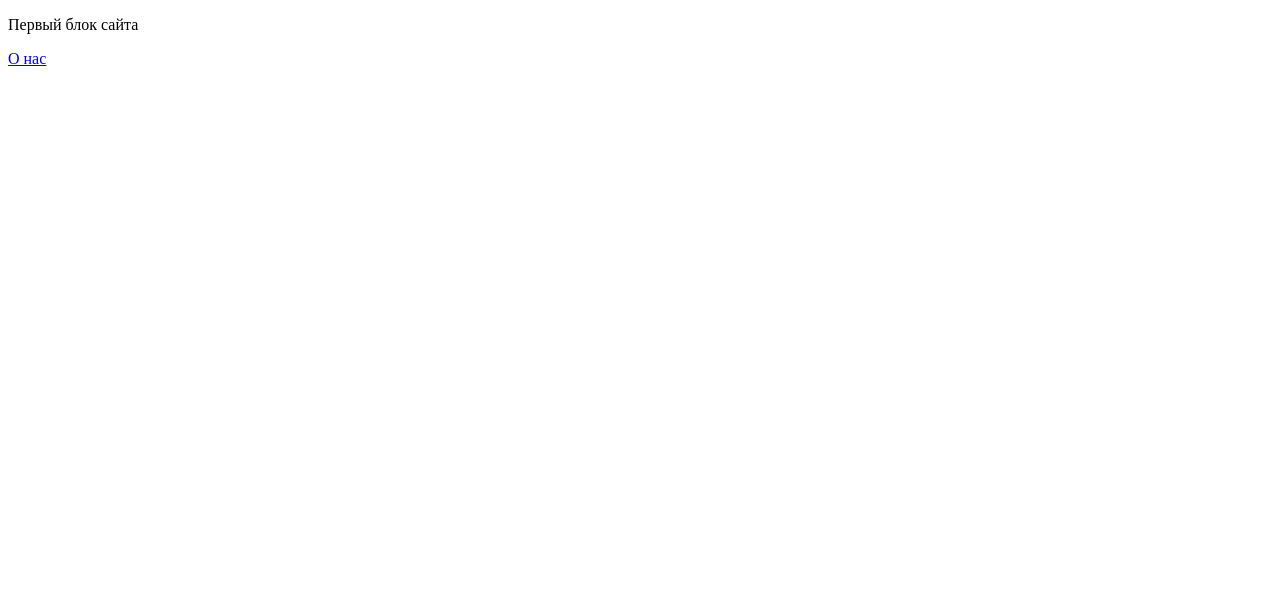
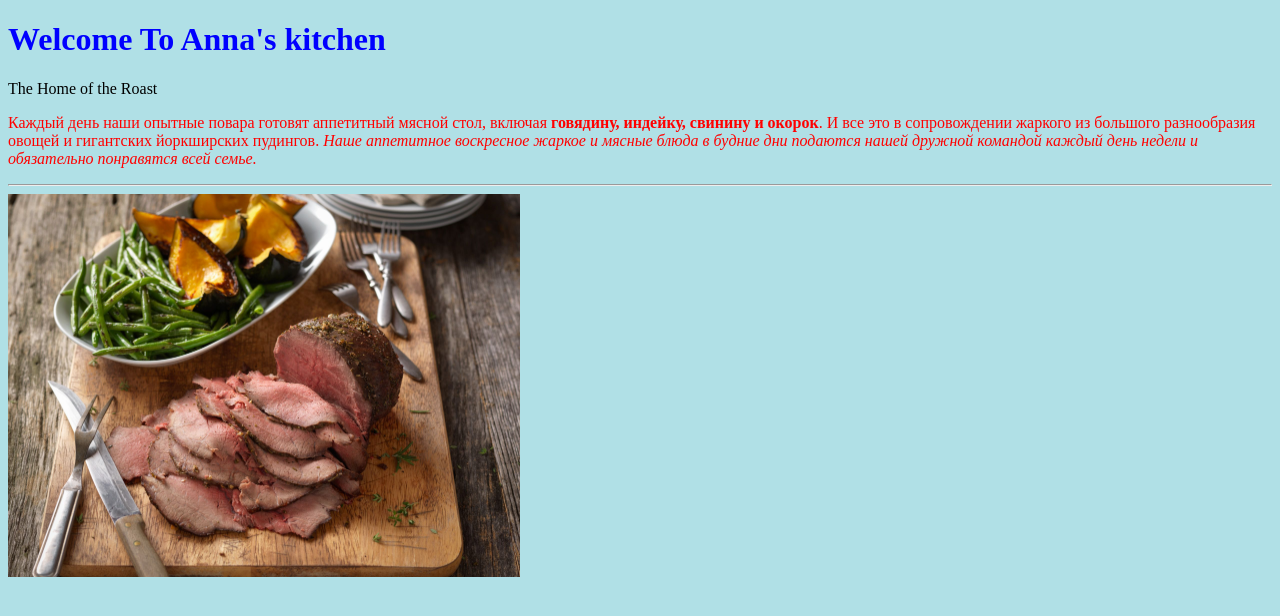
Before and after one commit to WhyMyNicknameIsNotAvailable/test-site, a plain HTML site: page index.html in a window 1280 px wide. Drawn offline with Linux system fonts and the light colour scheme.

Commit message:
new file:   img/beef roast.jpg modified:   index.html new file:   style.css

```diff
--- a/index.html
+++ b/index.html
@@ -1,10 +1,23 @@
 <!DOCTYPE html>
-<html>
-    <head lang="ru">
-        <title>Мой сайт(тест)</title>
-    </head>
-    <body>
-        <p>Первый блок сайта</p>
-        <p><a href="about.html">О нас</a></p>
-    </body>
+<html lang="en">
+<head>
+    <meta charset="UTF-8">
+    <meta name="viewport" content="width=device-width, initial-scale=1.0">
+    <link rel="stylesheet" href="style.css">
+    <title>Anna's kitchen</title>
+</head>
+<body>
+    <h1>Welcome To Anna's kitchen</h1>
+    <h2">The Home of the Roast</h2>
+    <p>Каждый день наши опытные повара готовят аппетитный
+        мясной стол, включая <b>говядину, индейку, свинину и окорок</b>. И
+        все это в сопровождении жаркого из большого разнообразия
+        овощей и гигантских йоркширских пудингов. <i>Наше
+        аппетитное воскресное жаркое и мясные блюда в будние дни
+        подаются нашей дружной командой каждый день недели и
+        обязательно понравятся всей семье.</i></p>
+    <hr>
+    <img src="./img/beef roast.jpg" width="512" alt="beef image">
+
+</body>
 </html>
--- /dev/null
+++ b/style.css
@@ -0,0 +1,9 @@
+body {
+    background-color: powderblue;
+}
+h1 {
+    color: blue;
+}
+p {
+    color: red;
+}
```
Also changed, not shown: img/beef roast.jpg (added).
